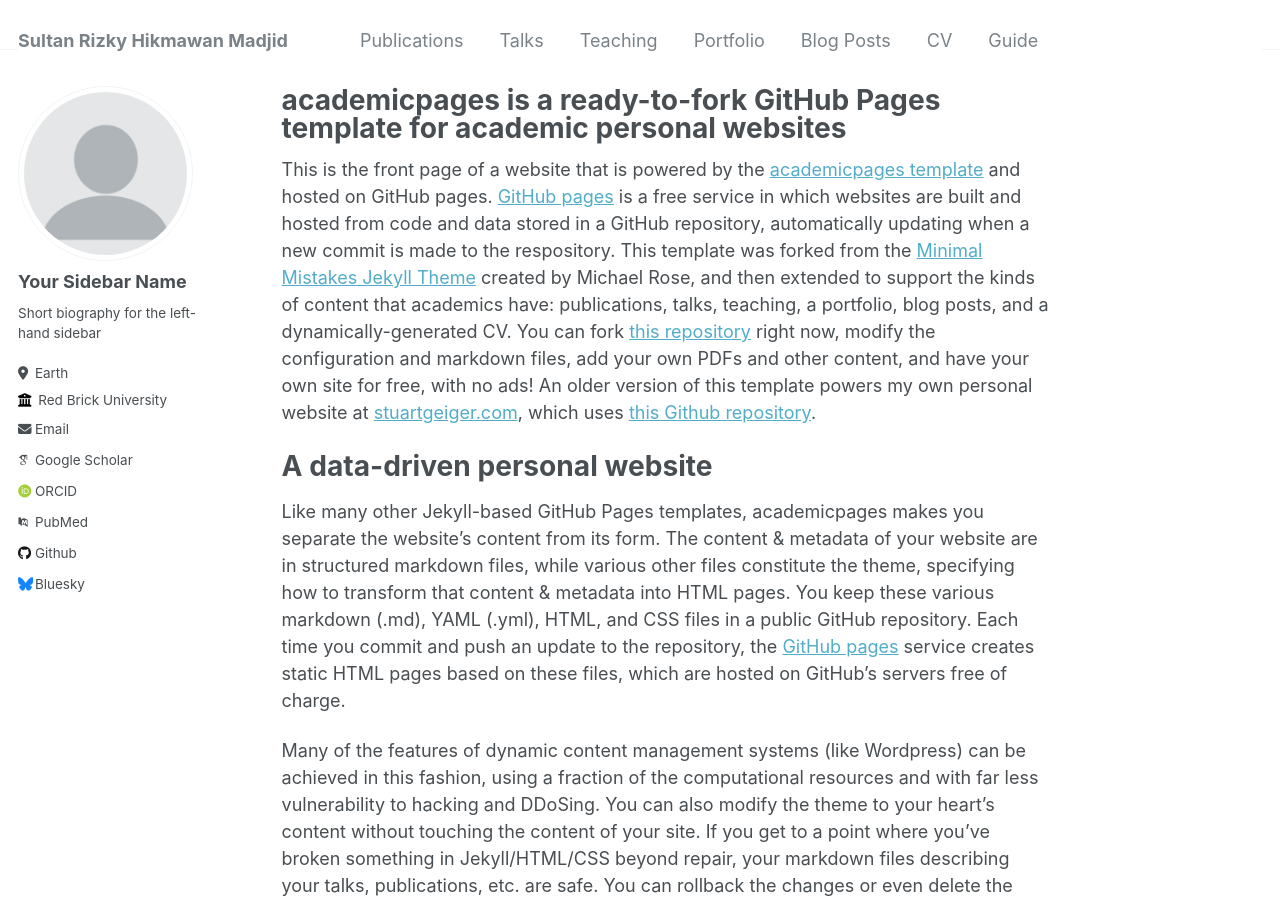
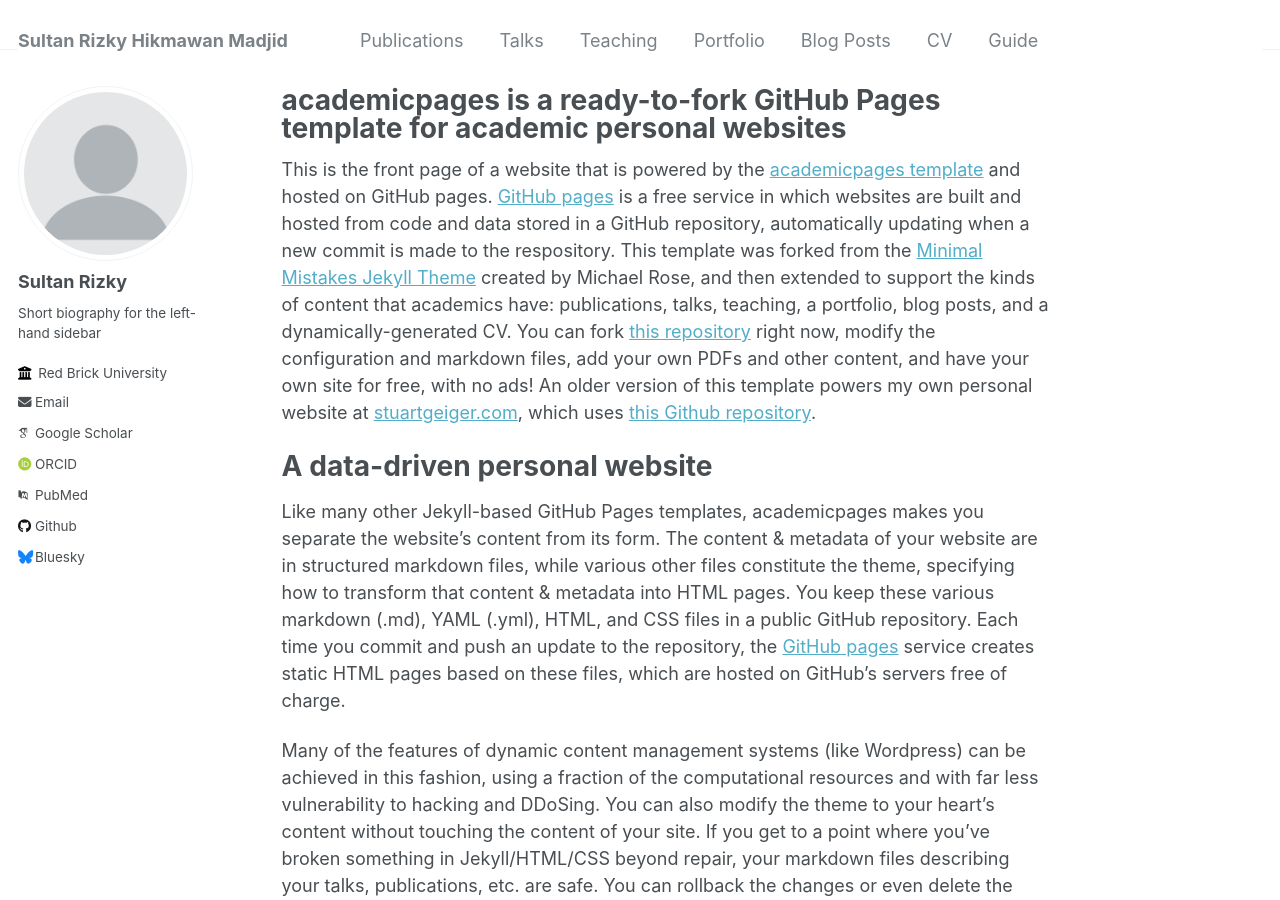
Before and after one commit to suulkyy/suulkyy.github.io, a Jekyll site: the page built from _pages/about.md, in a window 1280 px wide and 900 px high. Built offline with Jekyll 4.4.1, drawn with Linux system fonts in a browser that asks for light colours; some web fonts are replaced.

Commit message:
modify _config.yml

```diff
--- a/_config.yml
+++ b/_config.yml
@@ -22,13 +22,13 @@ repository               : "suulkyy/suulkyy.github.io"
 author:
   # Biographic information
   avatar           : "profile.png"
-  name             : "Your Sidebar Name"
-  pronouns         : # example: "she/her"
+  name             : "Sultan Rizky"
+  pronouns         : # "she/her"
   bio              : "Short biography for the left-hand sidebar"
-  location         : "Earth"
+  location         : # "Earth"
   employer         : "Red Brick University"
   uri              : # URL
-  email            : "none@example.org"
+  email            : "sultan.rizky10@gmail.com"
 
   # Academic websites
   arxiv            : # URL - Update with the correct link to your profile
```
